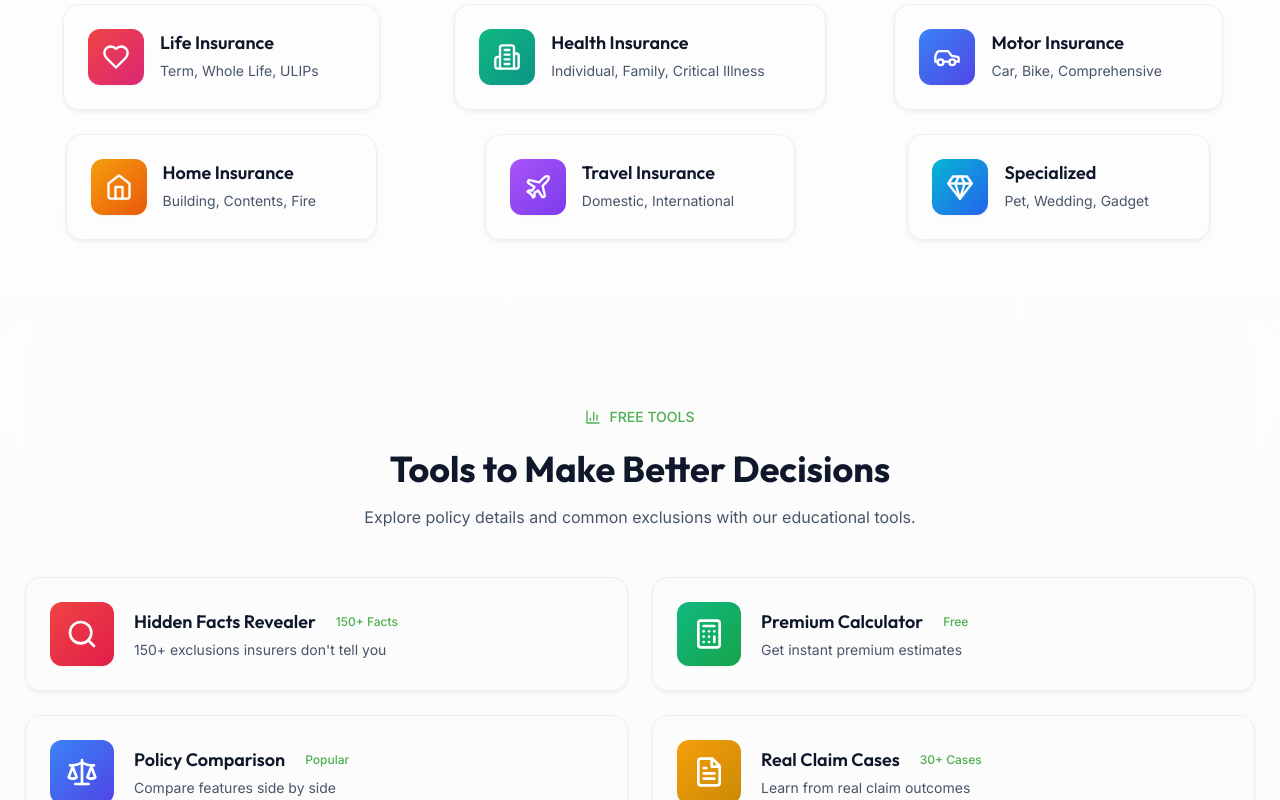
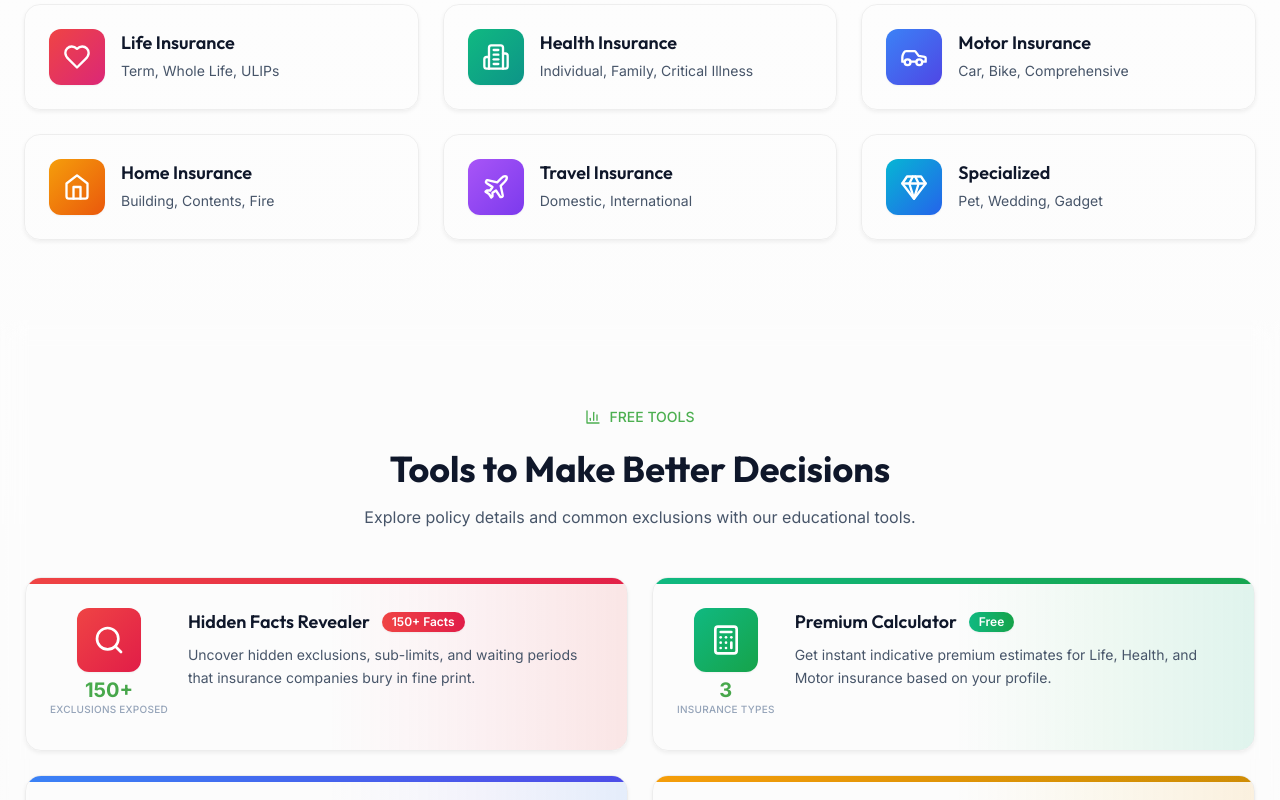
Before and after one commit to contactonetrack-del/insuranceclarity-india, a Next.js app: page / in a window 1280 px wide. Shown: the part 1440-2240 px from the top of the page. Built offline with nearby package versions, Linux system fonts and the light colour scheme.

Commit message:
enhance: redesign tools section with premium cards, fix equal card heights, gradient accents and stat counters

```diff
--- a/src/app/page.tsx
+++ b/src/app/page.tsx
@@ -39,12 +39,52 @@ const insuranceCategories = [
     { href: '/insurance/specialized', icon: Gem, title: 'Specialized', desc: 'Pet, Wedding, Gadget', color: 'from-cyan-500 to-blue-600' },
 ]
 
-// Tools with semantic icons
+// Tools with semantic icons and rich data
 const tools = [
-    { href: '/tools/hidden-facts', icon: Search, title: 'Hidden Facts Revealer', desc: '150+ exclusions insurers don\'t tell you', badge: '150+ Facts', color: 'from-red-500 to-rose-600' },
-    { href: '/tools/calculator', icon: Calculator, title: 'Premium Calculator', desc: 'Get instant premium estimates', badge: 'Free', color: 'from-emerald-500 to-green-600' },
-    { href: '/tools/compare', icon: Scale, title: 'Policy Comparison', desc: 'Compare features side by side', badge: 'Popular', color: 'from-blue-500 to-indigo-600' },
-    { href: '/tools/claim-cases', icon: FileText, title: 'Real Claim Cases', desc: 'Learn from real claim outcomes', badge: '30+ Cases', color: 'from-amber-500 to-yellow-600' },
+    {
+        href: '/tools/hidden-facts',
+        icon: Search,
+        title: 'Hidden Facts Revealer',
+        desc: 'Uncover hidden exclusions, sub-limits, and waiting periods that insurance companies bury in fine print.',
+        badge: '150+ Facts',
+        stat: '150+',
+        statLabel: 'Exclusions Exposed',
+        color: 'from-red-500 to-rose-600',
+        gradient: 'from-red-500/20 via-rose-500/10 to-transparent',
+    },
+    {
+        href: '/tools/calculator',
+        icon: Calculator,
+        title: 'Premium Calculator',
+        desc: 'Get instant indicative premium estimates for Life, Health, and Motor insurance based on your profile.',
+        badge: 'Free',
+        stat: '3',
+        statLabel: 'Insurance Types',
+        color: 'from-emerald-500 to-green-600',
+        gradient: 'from-emerald-500/20 via-green-500/10 to-transparent',
+    },
+    {
+        href: '/tools/compare',
+        icon: Scale,
+        title: 'Policy Comparison',
+        desc: 'Compare coverage, premiums, and benefits of different policies side by side to find the best fit.',
+        badge: 'Popular',
+        stat: '6',
+        statLabel: 'Categories',
+        color: 'from-blue-500 to-indigo-600',
+        gradient: 'from-blue-500/20 via-indigo-500/10 to-transparent',
+    },
+    {
+        href: '/tools/claim-cases',
+        icon: FileText,
+        title: 'Real Claim Cases',
+        desc: 'Learn from documented claim outcomes — what got approved, what got rejected, and why.',
+        badge: '30+ Cases',
+        stat: '30+',
+        statLabel: 'Real Cases',
+        color: 'from-amber-500 to-yellow-600',
+        gradient: 'from-amber-500/20 via-yellow-500/10 to-transparent',
+    },
 ]
 
 const stats = [
@@ -347,13 +387,23 @@ export default function HomePage() {
                     <StaggerContainer className="grid grid-cols-1 md:grid-cols-2 gap-6" staggerDelay={0.1}>
                         {tools.map((tool) => (
                             <StaggerItem key={tool.href}>
-                                <Link href={tool.href}>
+                                <Link href={tool.href} className="block h-full">
                                     <GlassCard
                                         hover
                                         glowOnHover
-                                        className="cursor-pointer group"
+                                        padding="none"
+                                        className="cursor-pointer group h-full overflow-hidden"
                                     >
-                                        <div className="flex gap-5 items-center">
+                                        {/* Gradient accent strip at top */}
+                                        <div className={`h-1.5 w-full bg-gradient-to-r ${tool.color}`} />
+
+                                        {/* Subtle gradient background */}
+                                        <div className={`absolute top-0 right-0 w-1/2 h-full bg-gradient-to-l ${tool.gradient} pointer-events-none opacity-60`} />
+
+                                        <div className="relative p-6">
+                                            <div className="flex gap-5">
+                                                {/* Icon + stat */}
+                                                <div className="flex flex-col items-center gap-2">
                                                     <IconContainer
                                                         icon={tool.icon}
                                                         size="xl"
@@ -361,20 +411,31 @@ export default function HomePage() {
                                                         gradientFrom={`from-${tool.color.split(' ')[0].replace('from-', '')}`}
                                                         gradientTo={`to-${tool.color.split(' ')[1].replace('to-', '')}`}
                                                     />
+                                                    <div className="text-center">
+                                                        <div className="text-xl font-bold text-gradient leading-none">{tool.stat}</div>
+                                                        <div className="text-[10px] text-theme-muted font-medium uppercase tracking-wide mt-0.5">{tool.statLabel}</div>
+                                                    </div>
+                                                </div>
+
+                                                {/* Content */}
                                                 <div className="flex-1 min-w-0">
-                                                <div className="flex items-center gap-3 mb-1">
+                                                    <div className="flex items-center gap-3 mb-2">
                                                         <h3 className="font-display font-semibold text-lg text-theme-primary
                                                          group-hover:text-accent transition-colors duration-150">
                                                             {tool.title}
                                                         </h3>
-                                                    <span className="px-2 py-0.5 bg-accent-10 text-accent text-xs rounded-full font-medium">
+                                                        <span className={`px-2.5 py-0.5 text-xs rounded-full font-semibold bg-gradient-to-r ${tool.color} text-white shadow-sm`}>
                                                             {tool.badge}
                                                         </span>
                                                     </div>
-                                                <p className="text-theme-secondary text-sm">{tool.desc}</p>
+                                                    <p className="text-theme-secondary text-sm leading-relaxed mb-3">{tool.desc}</p>
+                                                    <span className="inline-flex items-center gap-1.5 text-accent text-sm font-medium
+                                                        opacity-0 group-hover:opacity-100 translate-y-1 group-hover:translate-y-0 transition-all duration-300">
+                                                        Explore Now
+                                                        <ArrowRight className="w-4 h-4 group-hover:translate-x-1 transition-transform duration-200" />
+                                                    </span>
                                                 </div>
-                                            <ArrowRight className="w-6 h-6 text-theme-muted opacity-0 group-hover:opacity-100
-                                                  group-hover:translate-x-1 transition-all duration-200" />
+                                            </div>
                                         </div>
                                     </GlassCard>
                                 </Link>
--- a/src/components/premium/motion/tilt-card.tsx
+++ b/src/components/premium/motion/tilt-card.tsx
@@ -79,7 +79,7 @@ export function TiltCard({
     if (prefersReducedMotion) {
         return (
             <div className={cn("relative", containerClassName)}>
-                <div className={cn("relative grid place-items-center", className)}>
+                <div className={cn("relative", className)}>
                     {children}
                 </div>
             </div>
@@ -99,7 +99,7 @@ export function TiltCard({
             }}
         >
             <motion.div
-                className={cn("relative grid place-items-center", className)}
+                className={cn("relative", className)}
                 style={{
                     rotateX,
                     rotateY,
```
Lines whose indentation alone changed are shown as unchanged.
